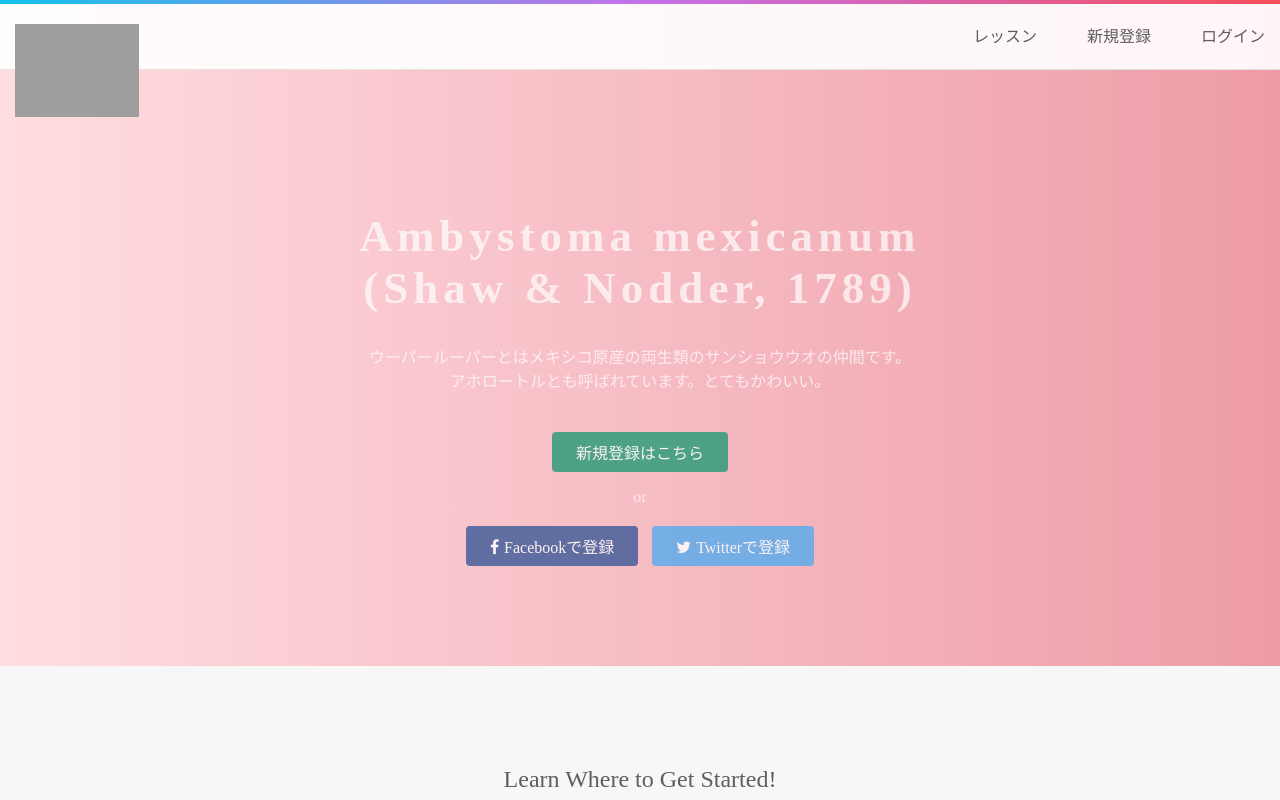
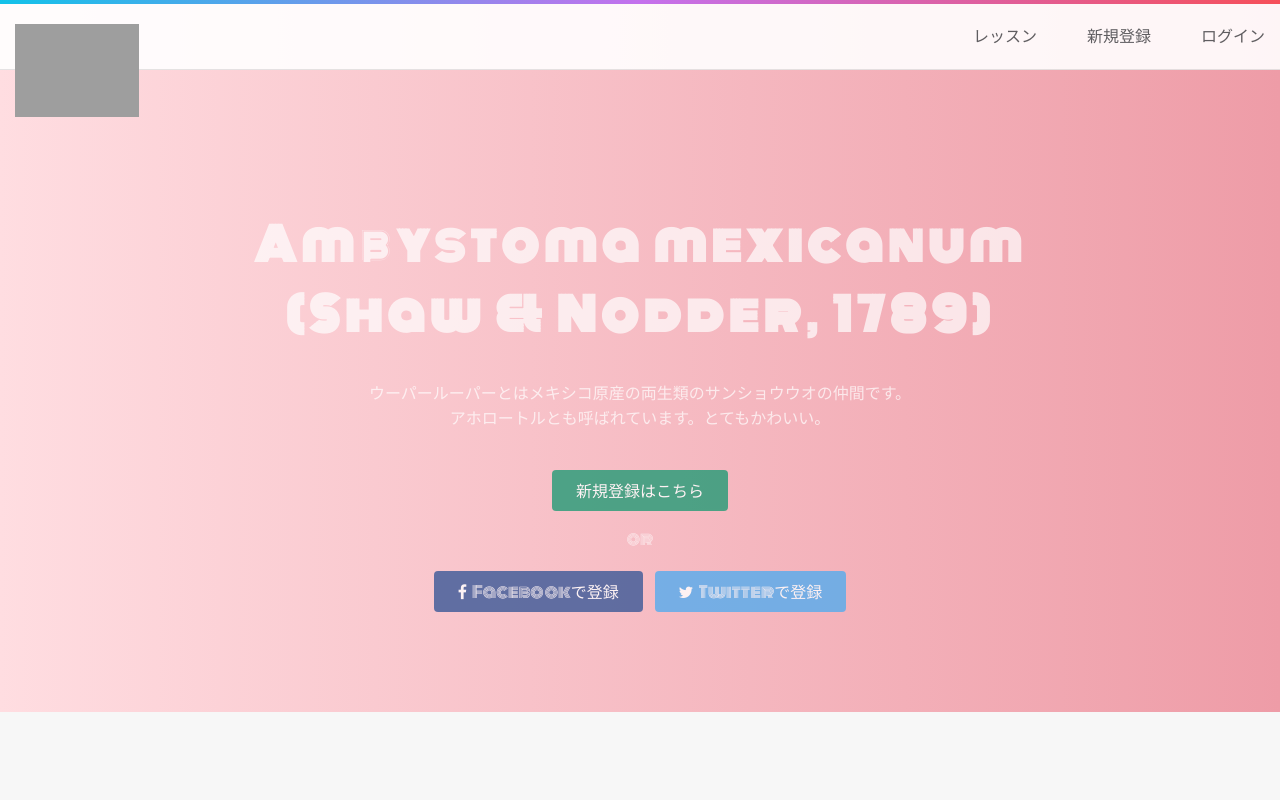
Before and after one commit to hayashi-884/hayashi-884, a plain HTML site: page index.html in a window 1280 px wide. Shown: the top 800 px of the page. Drawn offline with Linux system fonts and the light colour scheme; grey boxes are pictures that could not be loaded.

Commit message:
Update index.html

```diff
--- a/index.html
+++ b/index.html
@@ -6,6 +6,7 @@
   <title>はやし</title>
   <link href="https://maxcdn.bootstrapcdn.com/font-awesome/4.7.0/css/font-awesome.min.css" rel="stylesheet" integrity="sha384-wvfXpqpZZVQGK6TAh5PVlGOfQNHSoD2xbE+QkPxCAFlNEevoEH3Sl0sibVcOQVnN" crossorigin="anonymous">
   <link rel="stylesheet" type="text/css" href="stylesheet.css">
+  <link href="https://fonts.googleapis.com/css2?family=Monoton&display=swap" rel="stylesheet">
 </head>
 <body>
   <header>
```
